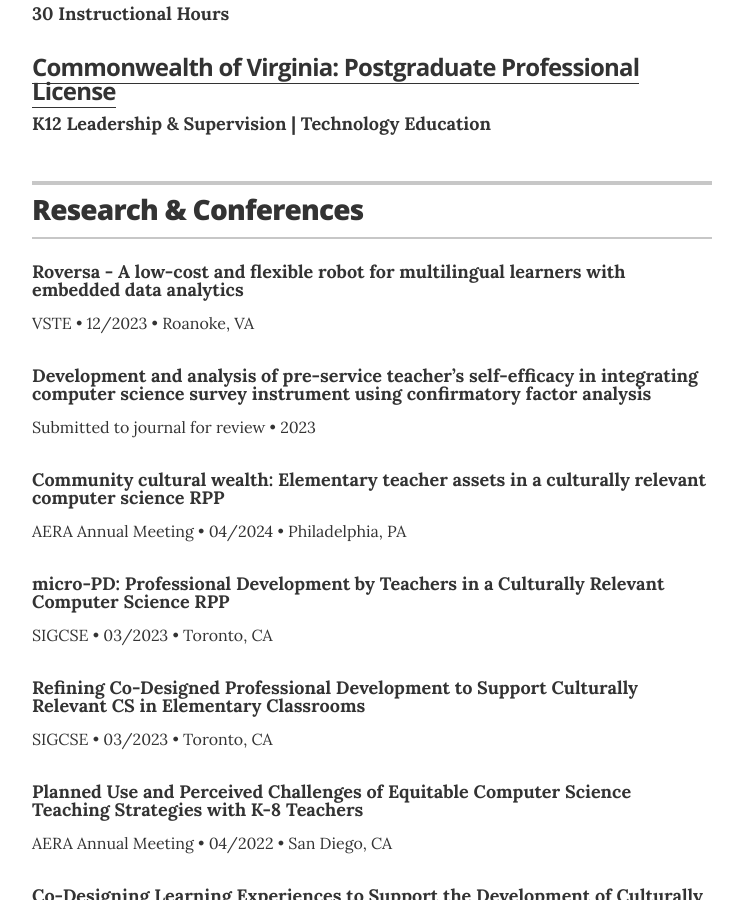
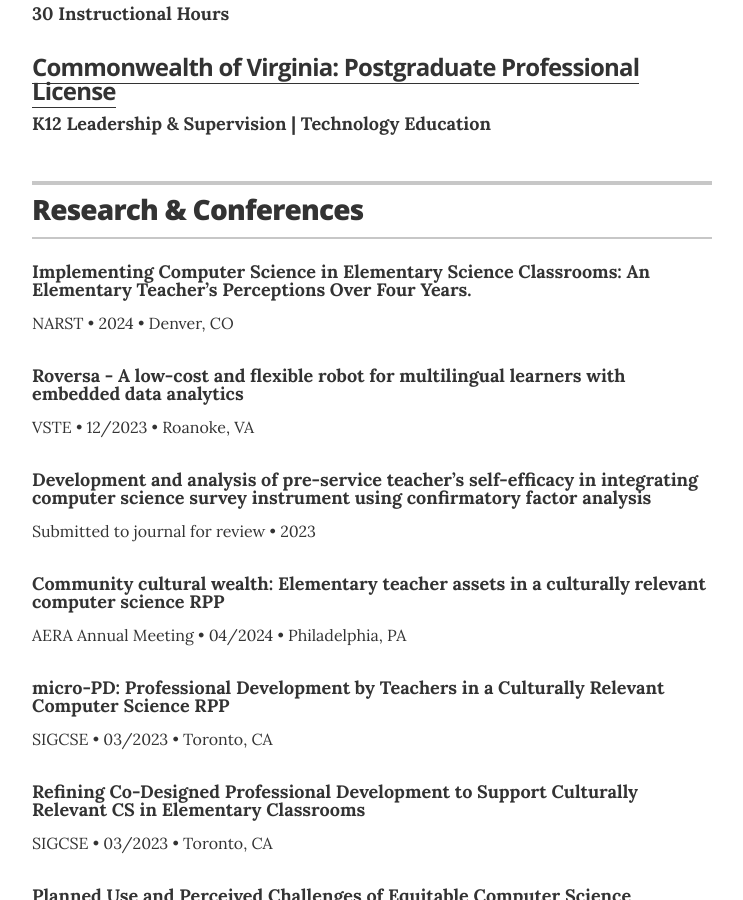
Before and after one commit to eabredder/eabredder.github.io, a Jekyll site: the page built from index.html, in a window 1280 px wide and 900 px high, scrolled down 4222 px. Shown: the whole window, without its empty margins (268-1011 px from the left). Built offline with Jekyll 4.4.1, drawn with Linux system fonts in a browser that asks for light colours.

Commit message:
Update resume.html

```diff
--- a/_layouts/resume.html
+++ b/_layouts/resume.html
@@ -281,6 +281,11 @@
         </header>
 
         <div class="resume-item">
+          <h4 class="resume-item-details" itemprop="award">Implementing Computer Science in Elementary Science Classrooms: An Elementary Teacher’s Perceptions Over Four Years.</h4>
+          <p class="resume-item-copy">NARST &bull; 2024 &bull; Denver, CO</p>
+        </div>
+
+        <div class="resume-item">
           <h4 class="resume-item-details" itemprop="award">Roversa - A low-cost and flexible robot for multilingual learners with embedded data analytics</h4>
           <p class="resume-item-copy">VSTE &bull; 12/2023 &bull; Roanoke, VA</p>
         </div>
```
